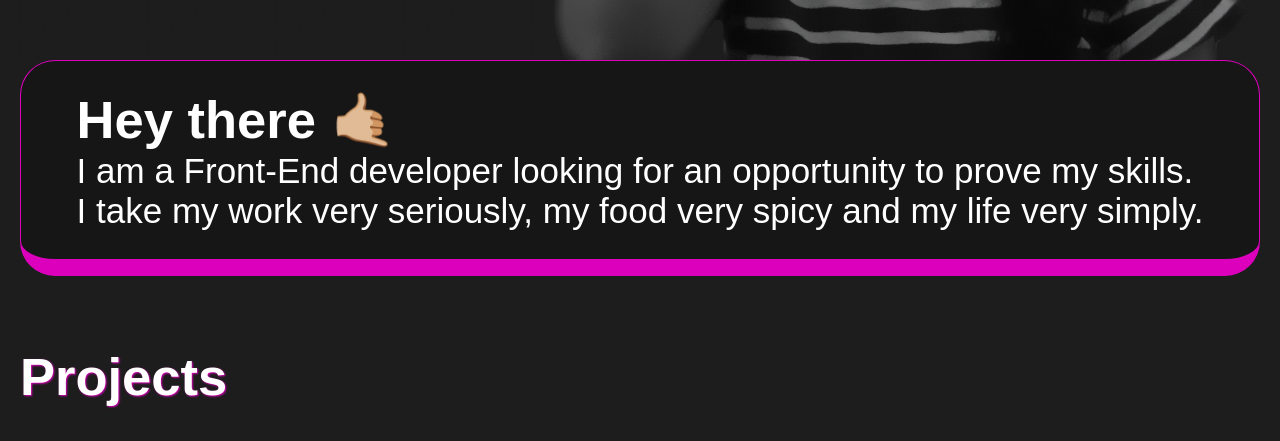
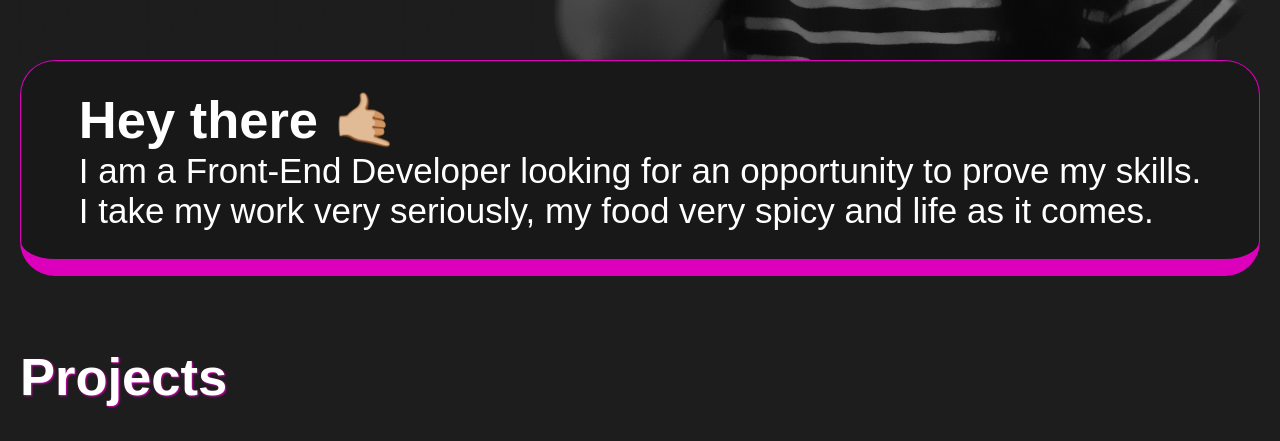
Before and after one commit to cvcastano/portfolio, a website: page src/html/index.html in a window 1280 px wide. Shown: the part 740-1181 px from the top of the page. Drawn offline with nearby package versions, Linux system fonts and the light colour scheme; files that its build step writes are made by us from their sources; files whose address does not match are found by name; a web font is replaced by a local one.

Commit message:
Retouch About section

```diff
--- a/src/html/partials/about.html
+++ b/src/html/partials/about.html
@@ -2,8 +2,13 @@
   <div class="container about_container">
     <div class="about_text">
       <h2>Hey there<span> 🤙🏼</span></h2>
-      <p>I am a Front-End developer looking for an opportunity to prove my skills.</p>
-      <p>I take my work very seriously, my food very spicy and my life very simply.</p>
+      <p>
+        I am a Front-End Developer looking for an opportunity to prove my
+        skills.
+      </p>
+      <p>
+        I take my work very seriously, my food very spicy and life as it comes.
+      </p>
     </div>
   </div>
 </section>
--- a/src/scss/layout/_about.scss
+++ b/src/scss/layout/_about.scss
@@ -6,7 +6,7 @@
     display: flex;
     justify-content: center;
     padding: 0.8rem;
-    background-color:#161616;
+    background-color: #181818;
     color: $white;
     border-bottom-left-radius: 1rem;
     border-bottom-right-radius: 1rem;
```
